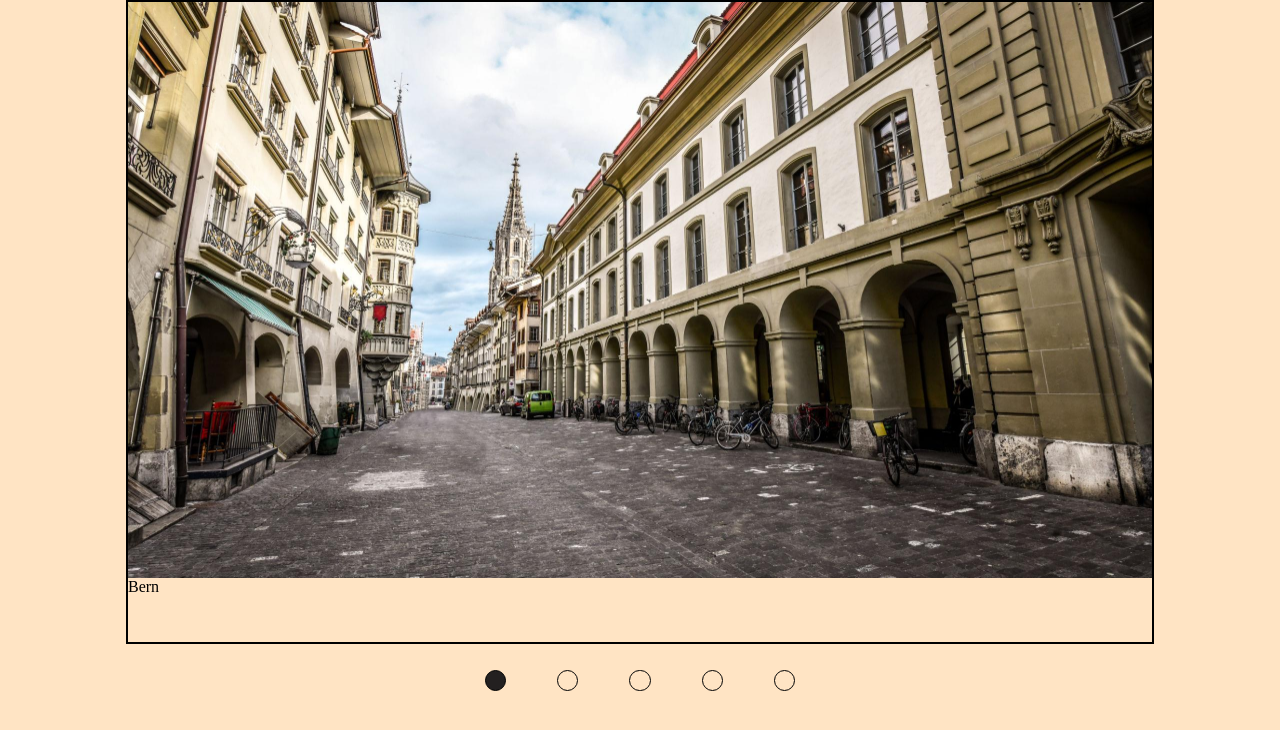
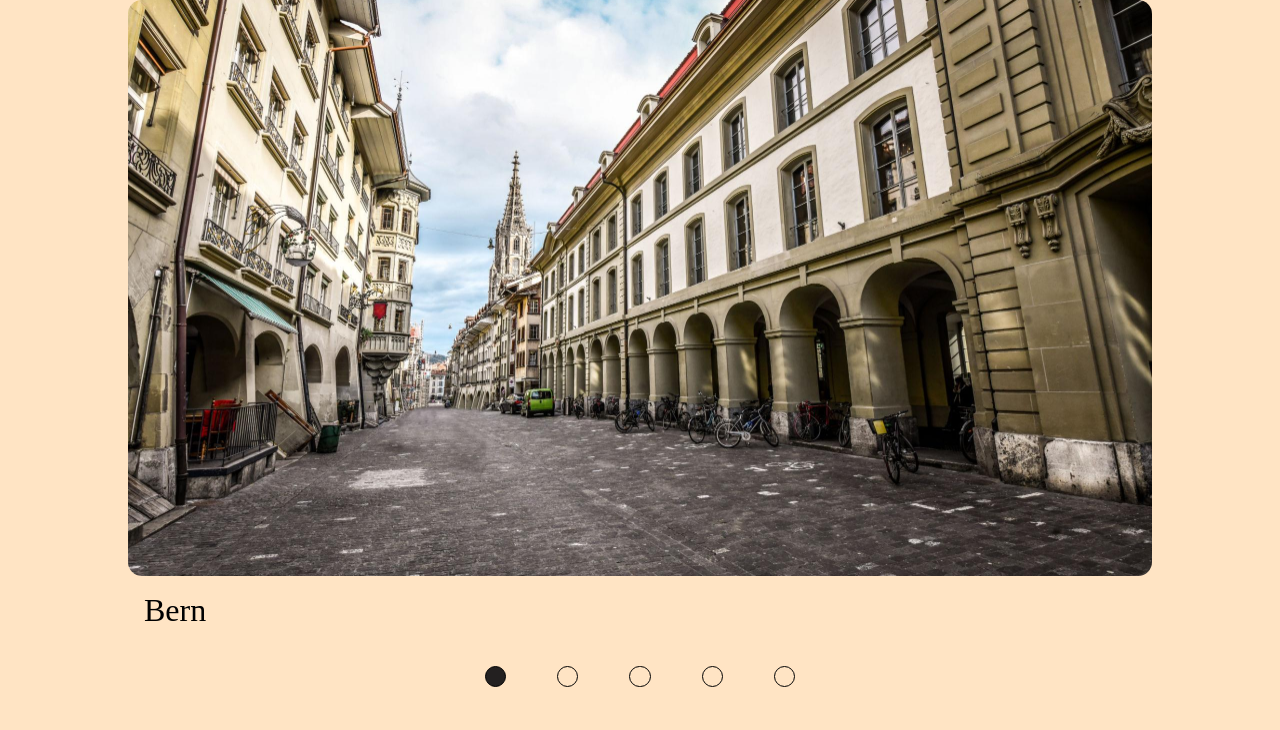
Before and after one commit to Alexander0888/cssMemeSlider, a plain HTML site: page cssMemeSlider/index.html in a window 1280 px wide. Drawn offline with Linux system fonts and the light colour scheme.

```diff
--- a/cssMemeSlider/styles.css
+++ b/cssMemeSlider/styles.css
@@ -44,6 +44,7 @@
   height: 90%;
   width: 100%;
   object-fit: cover;
+  border-radius: 14px;
 }
 
 .slide {
@@ -59,7 +60,6 @@
   overflow: hidden;
   width: 80vw;
   height: 80vh;
-  border: 2px solid black;
 }
 
 .tape-images {
@@ -69,6 +69,8 @@
 }
 
 p {
+  margin: 0.5em;
+  font-size: 2em;
   height: 10%;
 }
 
```
